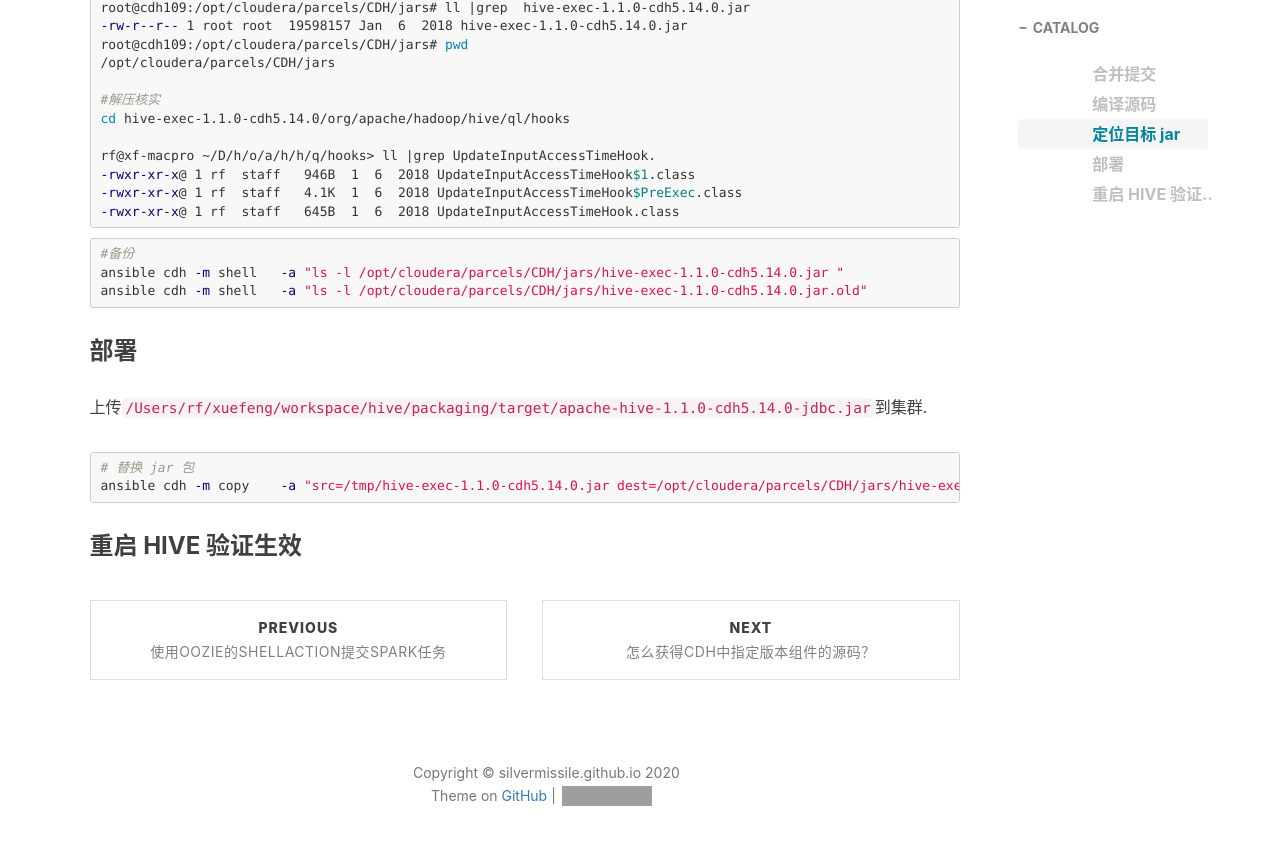
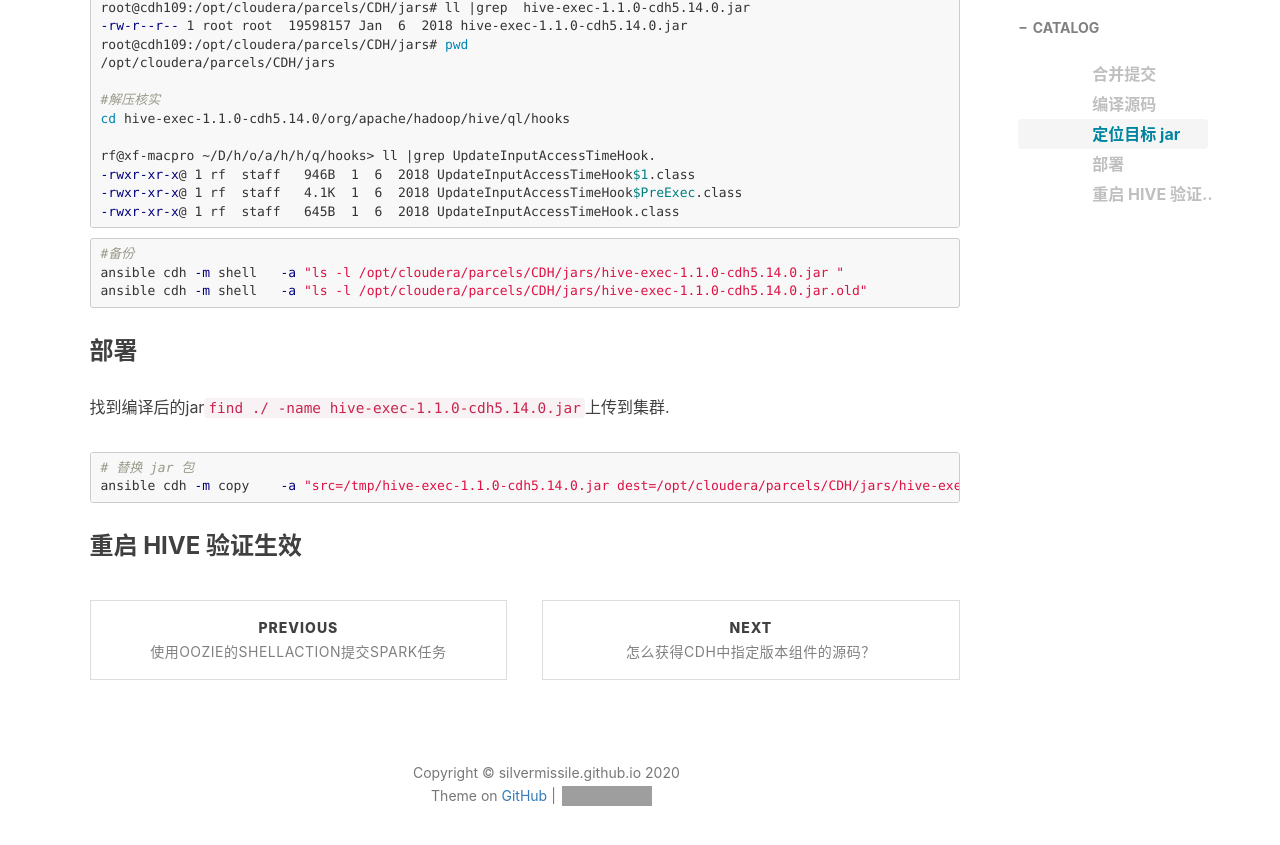
Before and after one commit to silvermissile/silvermissile.github.io, a Jekyll site: the page built from _posts/2020-07-11-利用hive的Create_timeAccesstime做数据质量管理(二).md, in a window 1280 px wide and 900 px high, scrolled down 1768 px. Shown: the top 845 px of the window. Built offline with Jekyll 4.4.1, drawn with Linux system fonts in a browser that asks for light colours; nearby versions of some CDN libraries; comment, search, counter and statistics services are not loaded; grey boxes are pictures that could not be loaded.

Commit message:
Update 2020-07-11-利用hive的Create_timeAccesstime做数据质量管理(二).md

````diff
--- a/_posts/2020-07-11-利用hive的Create_timeAccesstime做数据质量管理(二).md
+++ b/_posts/2020-07-11-利用hive的Create_timeAccesstime做数据质量管理(二).md
@@ -101,7 +101,7 @@ ansible cdh -m shell   -a "ls -l  /opt/cloudera/parcels/CDH/jars/hive-exec-1.1.0
 
 ### 部署
 
-上传`/Users/rf/xuefeng/workspace/hive/packaging/target/apache-hive-1.1.0-cdh5.14.0-jdbc.jar`到集群.
+找到编译后的jar`find   ./  -name hive-exec-1.1.0-cdh5.14.0.jar`上传到集群.
 
 ``` sh
 # 替换 jar 包
````
